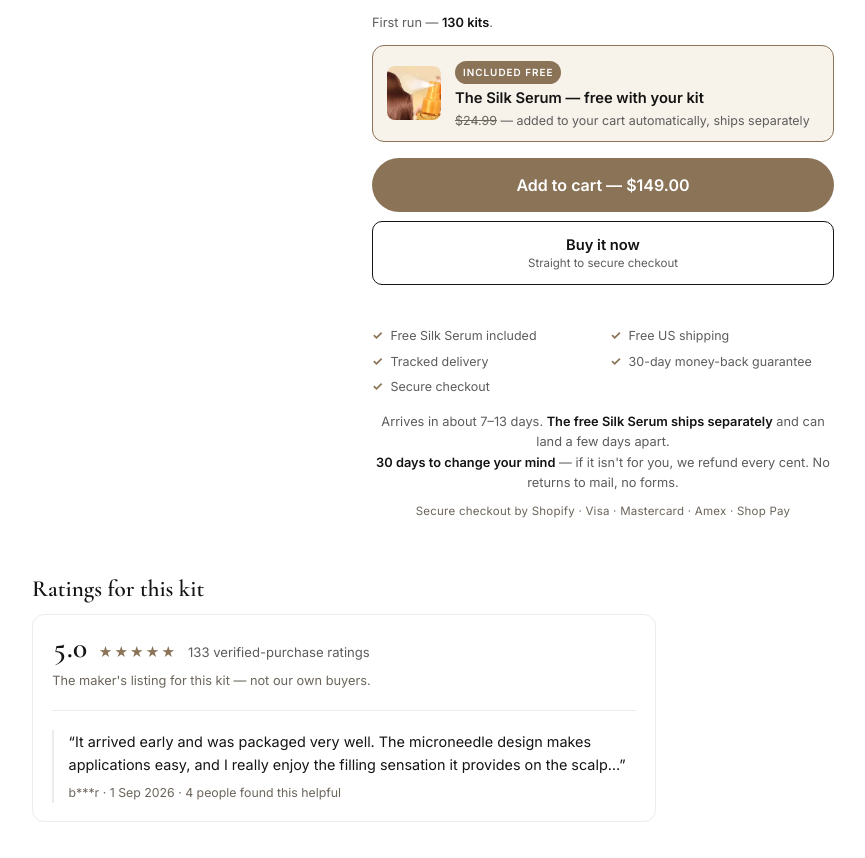
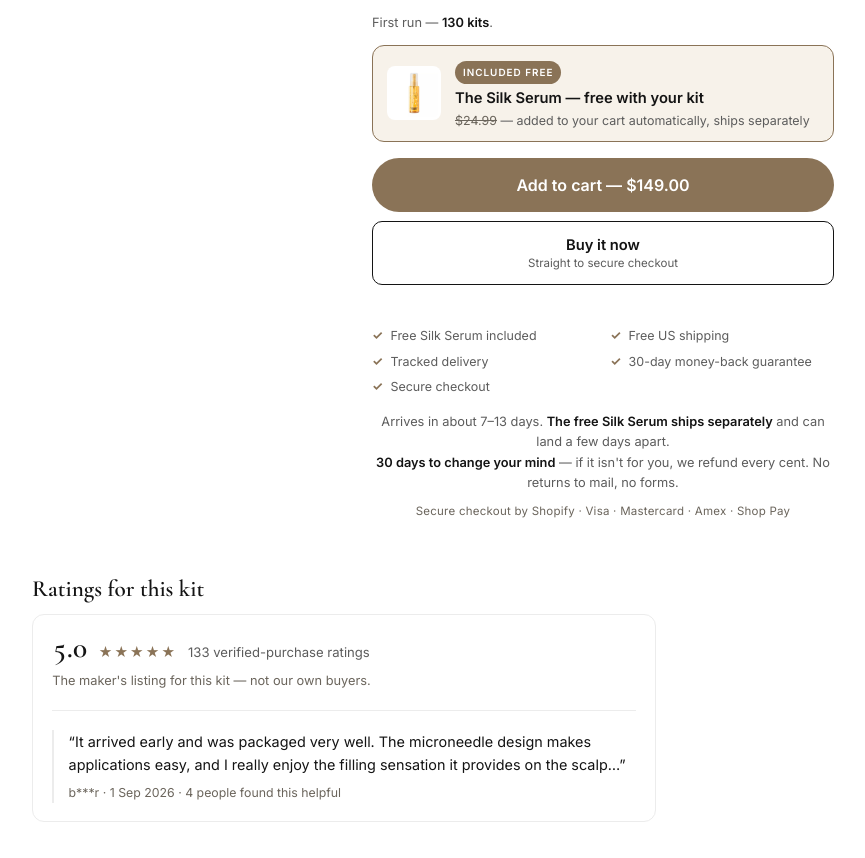
Before and after one commit to Aba223tuk/lennox-beauty, a plain HTML site: page scalp-ritual.html in a window 1280 px wide. Shown: the part 1019-1877 px from the top of the page, without its empty margins (296-1161 px from the left). Drawn offline with nearby package versions, Linux system fonts and the light colour scheme.

Commit message:
Use the clean bottle shot in the gift card, contained not cropped
silk-01 is a lifestyle crop; at 54px it read as an orange smear rather
than a product. silk-07 is the centred white-background bottle, and
object-fit:contain shows the whole thing instead of its middle third.

Co-Authored-By: Claude Opus 5 (1M context) <noreply@anthropic.com>

```diff
--- a/scalp-ritual.html
+++ b/scalp-ritual.html
@@ -271,9 +271,11 @@ src="https://www.facebook.com/tr?id=2111917956205326&ev=PageView&noscript=1"></n
     border:1.5px solid var(--accent);border-radius:12px;
     background:#f7f2ea;padding:.75rem .9rem;margin-bottom:1rem;
   }
+  /* contain, not cover: the serum is a tall bottle on white, and a square cover-crop
+     takes the middle third and reads as an orange smear at this size. */
   .gift img{
-    width:54px;height:54px;flex:none;object-fit:cover;
-    border-radius:8px;background:#fff;
+    width:54px;height:54px;flex:none;object-fit:contain;
+    border-radius:8px;background:#fff;padding:3px;
   }
   .gift .g-pill{
     display:inline-block;background:var(--accent);color:#fff;
@@ -799,7 +801,7 @@ src="https://www.facebook.com/tr?id=2111917956205326&ev=PageView&noscript=1"></n
          with the tier (2 kits = 2 serums) from render(), because a static "a free serum"
          under a 3-kit selection would be understating what they actually get. -->
     <div class="gift">
-      <img src="/img/silk/silk-01.webp" alt="" width="54" height="54" loading="lazy" decoding="async">
+      <img src="/img/silk/silk-07.webp" alt="" width="54" height="54" loading="lazy" decoding="async">
       <div>
         <span class="g-pill">Included free</span>
         <div class="g-t" id="gift-t">The Silk Serum — free with your kit</div>
```
